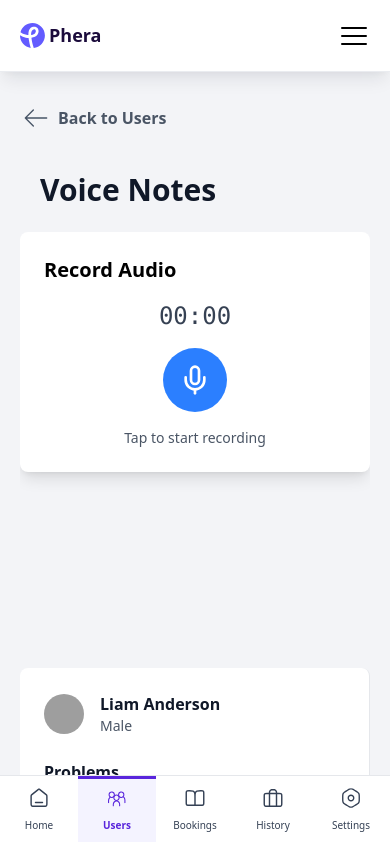
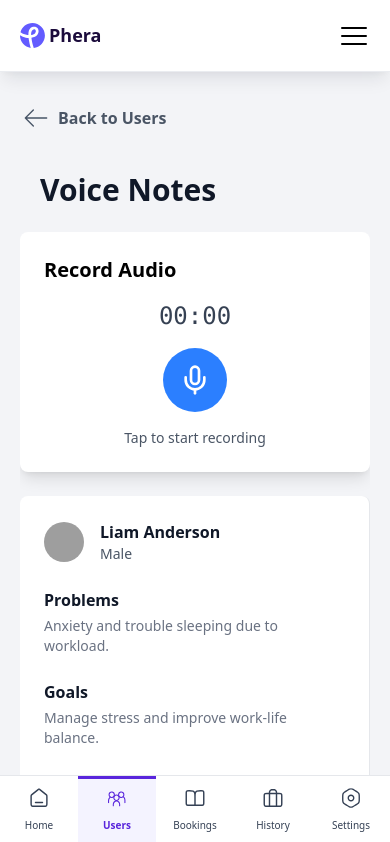
Before and after one commit to pdev6373/phera, a Next.js app: page /users/U1001 in a window 390 px wide. Shown: the top 842 px of the page. Built offline with nearby package versions, Linux system fonts and the light colour scheme; grey boxes are pictures that could not be loaded.

Commit message:
first commit

```diff
--- a/app/users/[id]/page.tsx
+++ b/app/users/[id]/page.tsx
@@ -186,7 +186,7 @@
   };
 
   return (
-    <div className="flex gap-2 sm:gap-6 grow md:gap-8 lg:gap-10 h-full flex-col-reverse lg:flex-row">
+    <div className="flex gap-6 grow lg:gap-10 h-full flex-col-reverse lg:flex-row">
       <aside className="lg:w-80 bg-white shadow-lg border-r border-gray-200 p-6 rounded-lg">
         <div className="space-y-6">
           <div className="flex items-center space-x-4">
@@ -295,8 +295,8 @@
         </div>
 
         <div
-          className={`bg-white rounded-xl shadow-lg p-6 mb-6 ${
-            currentAudio ? 'visible' : 'invisible'
+          className={`bg-white rounded-xl shadow-lg p-6 ${
+            currentAudio ? 'block lg:visible' : 'hidden lg:invisible'
           }`}
         >
           <h3 className="text-lg font-semibold mb-4">Playback</h3>
```
